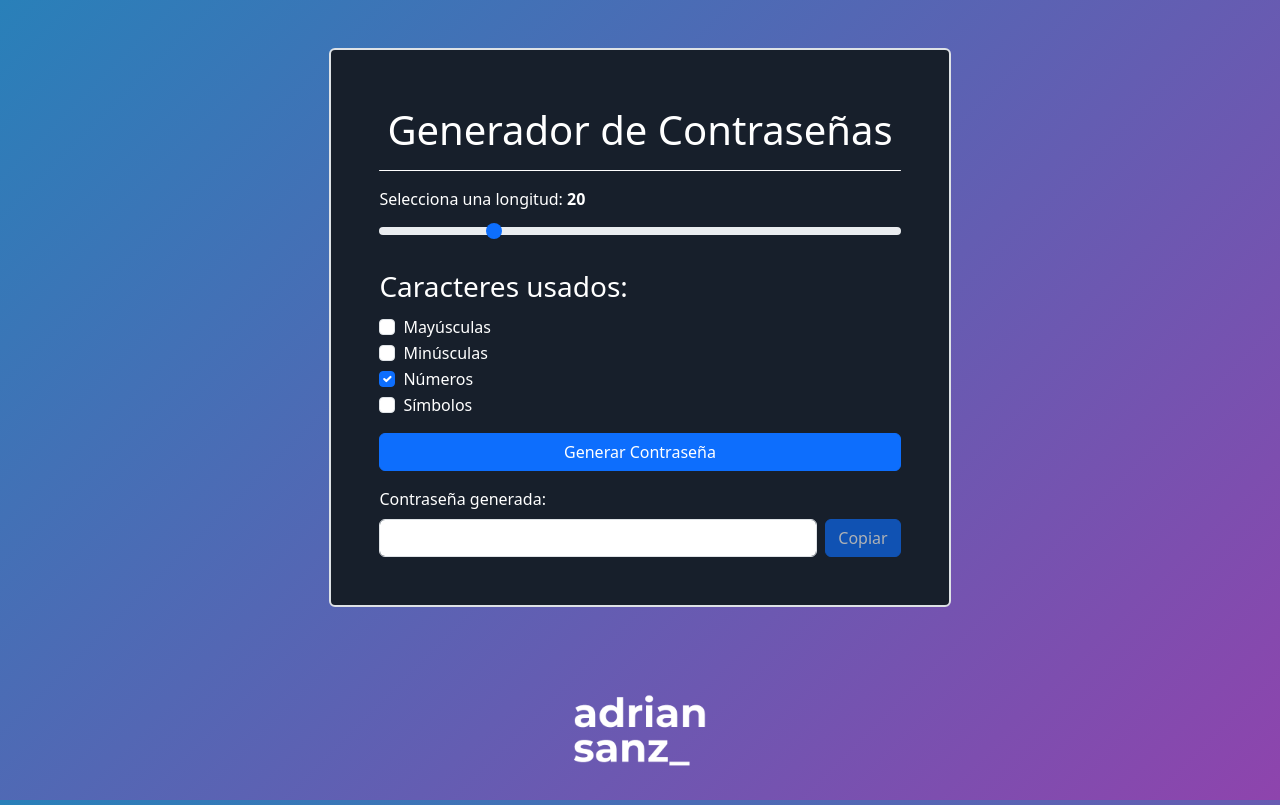
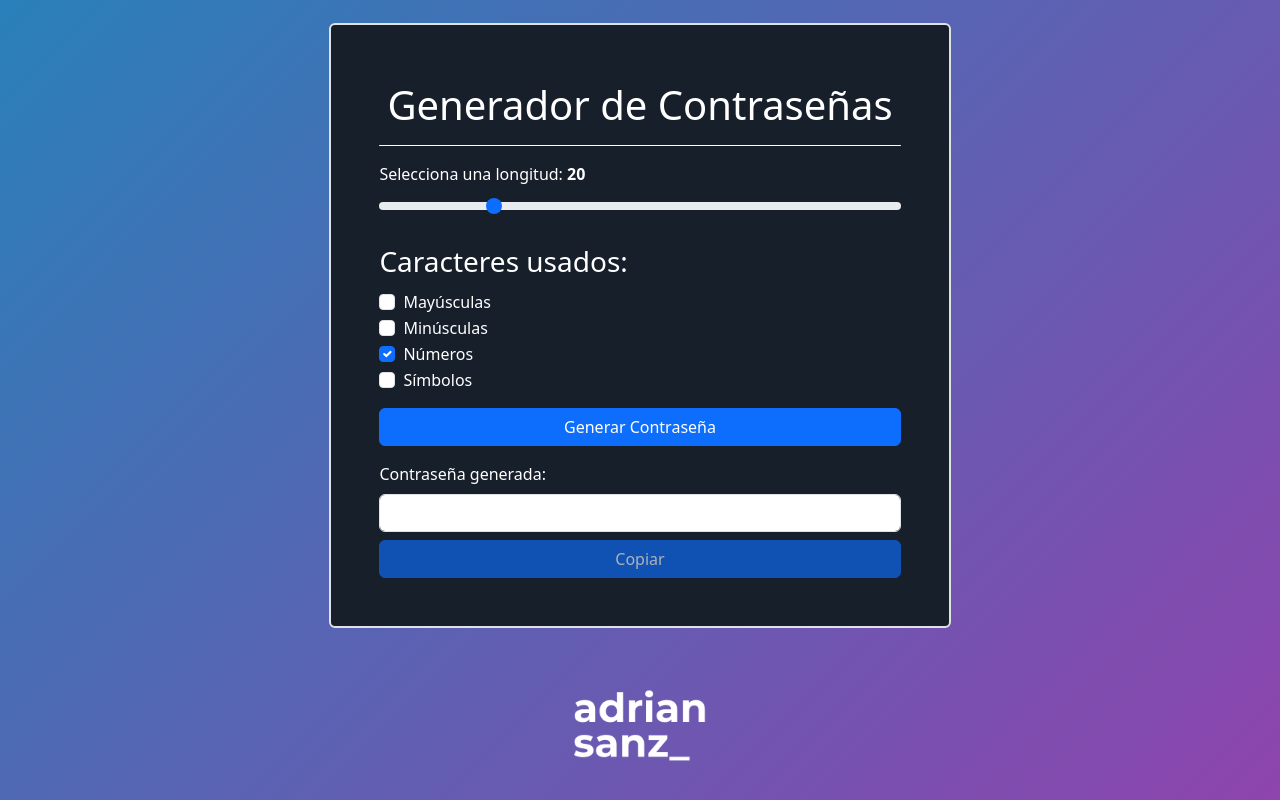
Before and after one commit to adrianssanz/passwd-generator, an Angular app: page / in a window 1280 px wide. Built offline with nearby package versions, Linux system fonts and the light colour scheme.

Commit message:
Cambios visuales pantallas pequeñas

```diff
--- a/src/app/password-generator/password-generator.component.css
+++ b/src/app/password-generator/password-generator.component.css
@@ -1,5 +1,9 @@
 .bg-azul{
     background-color:#171f2b;
+}
+
+.bg-transparente{
+    background-color:#1b355c00;
 }
 
 .bg-azulClaro{
--- a/src/app/password-generator/password-generator.component.html
+++ b/src/app/password-generator/password-generator.component.html
@@ -1,31 +1,35 @@
 <div style="height: 100vh;">
-        <div class="d-flex justify-content-center align-items-center p-5">
+    <div class="d-flex justify-content-center align-items-center p-3" style="height: calc(100vh - 150px);">
         <div class="border border-2 rounded p-5 bg-azul text-white">
             <h2 class="h1 m-2 text-center">Generador de Contraseñas</h2>
             <hr class="border-white opacity-100 rounded">
             <form>
                 <div class="mb-3">
                     <label class="form-label">Selecciona una longitud: <strong>{{longitudPasswd}}</strong></label>
-                        <input type="range" class="form-range" min="12" max="50" [(ngModel)]="longitudPasswd" name="longitudPasswd">
+                    <input type="range" class="form-range" min="12" max="50" [(ngModel)]="longitudPasswd"
+                        name="longitudPasswd">
                     </div>
-
-
                     <div class="mb-3">
                         <label class="form-label fs-3">Caracteres usados:</label>
                         <div class="form-check">
-                            <input class="form-check-input" type="checkbox" (change)="verificarCheckboxes()" [(ngModel)]="mayusculas" name="mayusculas">
+                            <input class="form-check-input" type="checkbox" (change)="verificarCheckboxes()"
+                                [(ngModel)]="mayusculas" name="mayusculas">
                             <label class="form-check-label" for="mayusculas">Mayúsculas</label>
                         </div>
                         <div class="form-check">
-                            <input class="form-check-input" type="checkbox" (change)="verificarCheckboxes()" [(ngModel)]="minusculas" name="minusculas">
+                            <input class="form-check-input" type="checkbox" (change)="verificarCheckboxes()"
+                                [(ngModel)]="minusculas" name="minusculas">
                             <label class="form-check-label" for="minusculas">Minúsculas</label>
                         </div>
                         <div class="form-check">
-                            <input class="form-check-input" type="checkbox" (change)="verificarCheckboxes()" [(ngModel)]="numeros" name="numeros">
+                            <input class="form-check-input" type="checkbox" (change)="verificarCheckboxes()"
+                                [(ngModel)]="numeros" name="numeros">
                             <label class="form-check-label" for="numeros">Números</label>
                         </div>
+
                         <div class="form-check">
-                            <input class="form-check-input" type="checkbox" (change)="verificarCheckboxes()" [(ngModel)]="simbolos" name="simbolos">
+                            <input class="form-check-input" type="checkbox" (change)="verificarCheckboxes()"
+                                [(ngModel)]="simbolos" name="simbolos">
                             <label class="form-check-label" for="simbolos">Símbolos</label>
                         </div>
                     </div>
@@ -33,19 +37,29 @@
                     <button (click)="generarPasswd()" class="btn btn-primary w-100">Generar Contraseña</button>
 
                     <label class="form-label mt-3">Contraseña generada:</label>
-                    <div class="d-flex align-items-center">
+                    <div>
                         <input type="text" class="form-control" [value]="passwdGenerada" readonly>
-                        <button class="btn btn-primary ms-2" [disabled]="copiar" (click)="copiarPasswd()">Copiar</button>
+                        <button class="btn btn-primary w-100 mt-2" [disabled]="copiar"
+                            (click)="copiarPasswd()">Copiar</button>
                     </div>
+
+
+
+
+
+
+
+
+
+
 
 
             </form>
         </div>
     </div>
-        <footer class="d-flex justify-content-center">
+    <footer class="d-flex justify-content-center" style="height:150px">
         <a href="https://adrianssanz.github.io/portfolio/" target="_blank">
             <img src="assets/imagenes/logoSanzDark.png" alt="logo" style="width: 150px">
         </a>
     </footer>
-
 </div>
--- a/src/app/password-generator/password-generator.component.ts
+++ b/src/app/password-generator/password-generator.component.ts
@@ -57,6 +57,6 @@ export class PasswordGeneratorComponent {
     input.select();
     document.execCommand('copy');
     document.body.removeChild(input);
-    alert('Contraseña copiada al portapapeles!');
+    alert('Contraseña copiada al portapapeles!'+ ' ' + this.passwdGenerada);
   }
 }
--- a/src/index.html
+++ b/src/index.html
@@ -7,7 +7,7 @@
   <meta name="viewport" content="width=device-width, initial-scale=1">
   <link rel="icon" type="image/x-icon" href="assets/imagenes/favicon.ico">
 </head>
-<body>
+<body class="bg_gradiente">
   <app-root></app-root>
 </body>
 </html>
```
Lines whose indentation alone changed are shown as unchanged.
